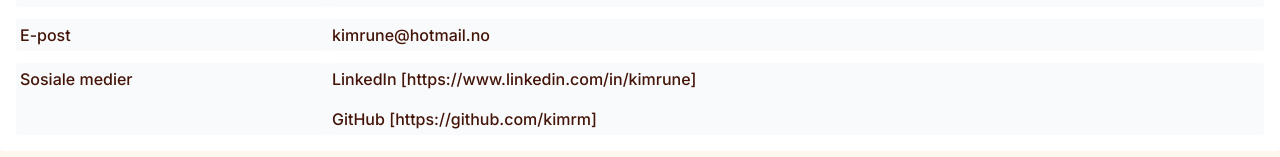
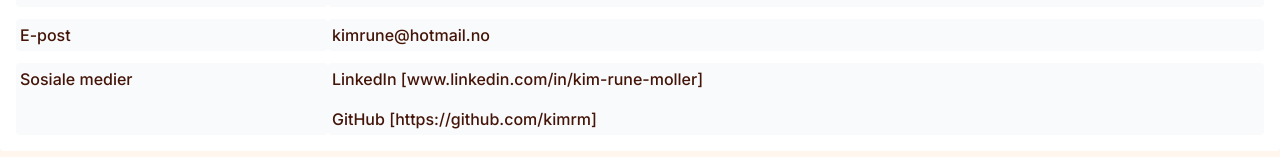
Before and after one commit to kimrm/resume, a React (Vite) app: page / in a window 1280 px wide. Shown: the part 305-462 px from the top of the page. Built offline with nearby package versions, Linux system fonts and the light colour scheme.

Commit message:
set correct social links

```diff
--- a/src/Resume.jsx
+++ b/src/Resume.jsx
@@ -36,11 +36,11 @@ const Resume = React.forwardRef((props, ref) => {
             <div className="bg-gray-50 rounded p-1">Sosiale medier</div>
             <div className="bg-gray-50 col-span-3 rounded p-1 flex flex-col gap-4">
               <a
-                href="https://www.linkedin.com/in/kimrune/"
+                href="www.linkedin.com/in/kim-rune-moller"
                 target="_blank"
                 rel="noreferrer"
               >
-                LinkedIn [https://www.linkedin.com/in/kimrune]
+                LinkedIn [www.linkedin.com/in/kim-rune-moller]
               </a>
               <a
                 href="https://github.com/kimrm"
```
